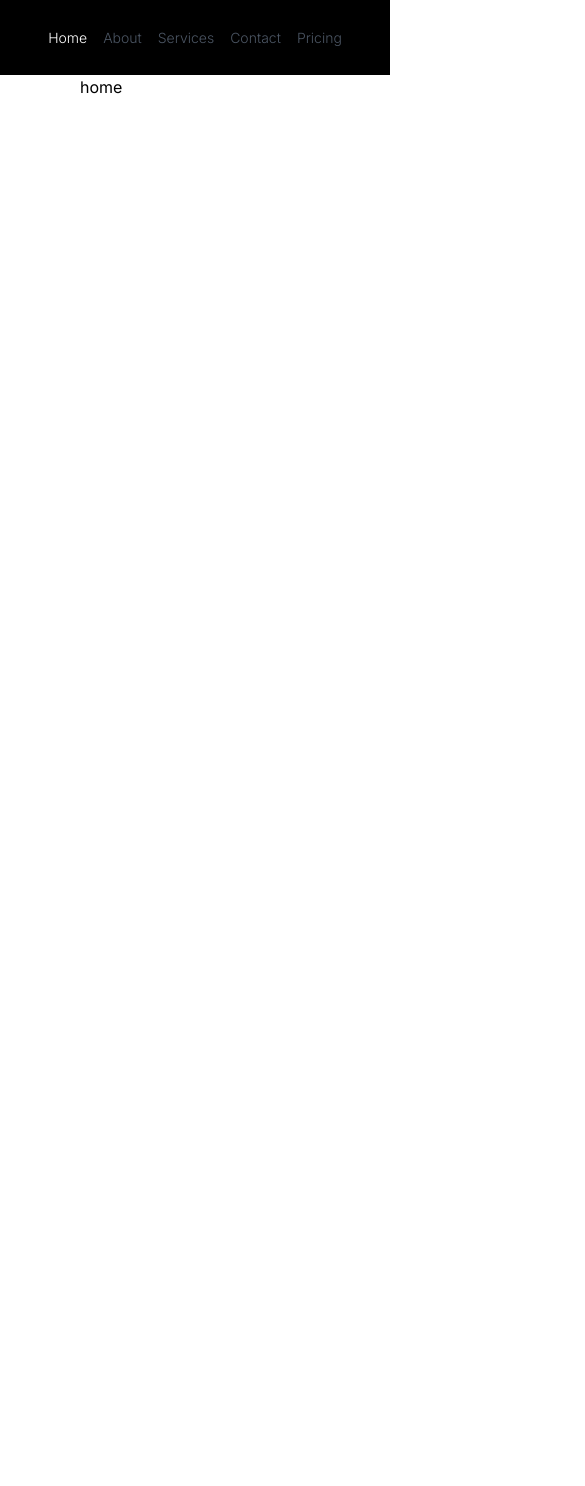
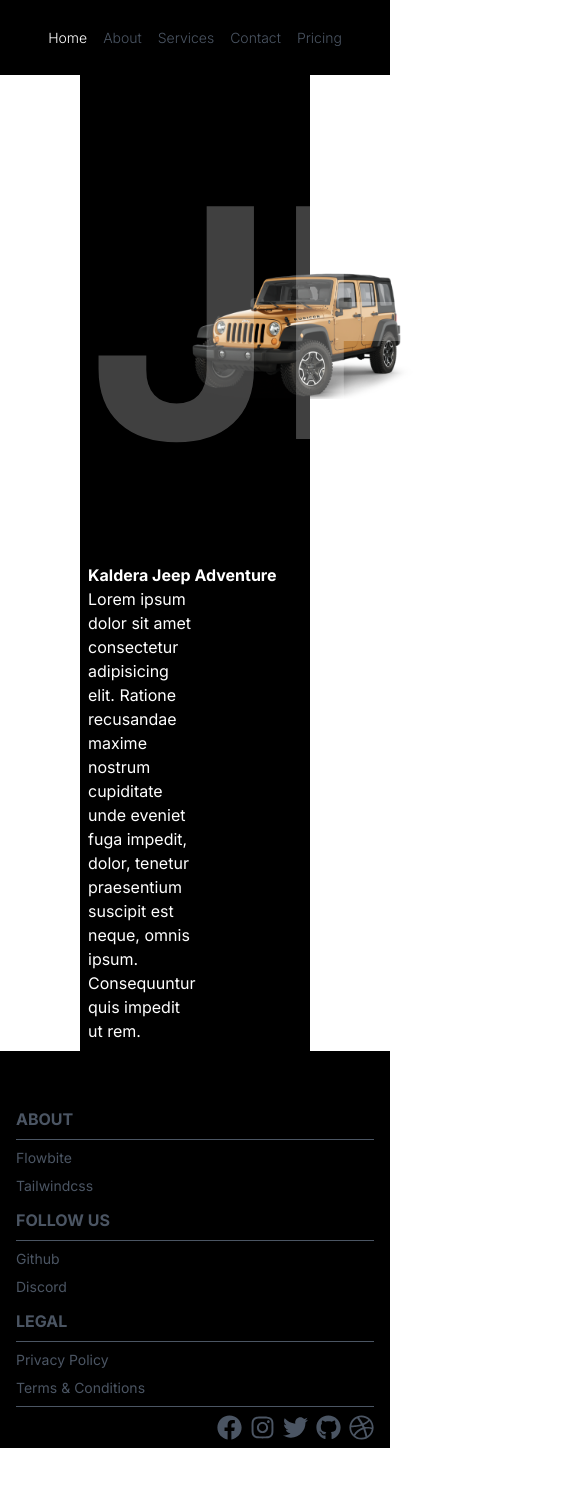
Before and after one commit to epenflow/Kaja, a Next.js app: page / in a window 390 px wide. Shown: the top 1486 px of the page, 585 px wide, since content can reach past the window. After the commit the page ends 1448 px from the top, so only its background shows below. Built offline with nearby package versions, Linux system fonts and the light colour scheme.

Commit message:
responsive footer

```diff
--- a/src/app/components/Footer.tsx
+++ b/src/app/components/Footer.tsx
@@ -7,6 +7,7 @@ import {
 	FaDribbble,
 } from 'react-icons/fa';
 import React from 'react';
+import Line from './Line';
 type TFooterList = {
 	name: string;
 	list: string[];
@@ -34,16 +35,17 @@ const socialMedia = [
 ];
 const Footer = () => {
 	return (
-		<footer className='bg-black mr-[80px] ml-[80px] text-gray-600'>
-			<div className='h-[240px] w-full box-border p-10 flex flex-col gap-2 pb-0 pt-20'>
-				<div className='flex flex-row justify-end gap-3 capitalize'>
+		<footer className='bg-black lg:mr-[80px] lg:ml-[80px] text-gray-600'>
+			<div className='lg:h-[240px] w-full lg:box-border flex flex-col gap-2 lg:pt-20 lg:pl-10 lg:pr-10 pt-14 p-4 pb-2'>
+				<div className='flex lg:flex-row lg:justify-end justify-center w-full gap-3 capitalize flex-col'>
 					{footerList.map((field, index) => (
 						<div
 							key={index}
 							className='flex gap-2 flex-col'>
-							<h1 className='font-bold pb-5 uppercase'>
+							<h1 className='font-bold lg:pb-5 uppercase'>
 								{field.name}
 							</h1>
+							<span className='bg-gray-600 block h-[1px] lg:hidden w-full' />
 							{field.list.map((list, index) => (
 								<h1
 									key={index}
@@ -54,7 +56,7 @@ const Footer = () => {
 						</div>
 					))}
 				</div>
-				<span className='bg-gray-600 block h-[2px] w-full'></span>
+				<Line />
 				<div className='flex flex-row justify-end gap-2'>
 					{socialMedia.map((list, index) => (
 						<div key={index}>{list}</div>
--- /dev/null
+++ b/src/app/components/Line.tsx
@@ -0,0 +1,7 @@
+import React from 'react';
+
+const Line = () => {
+	return <div className='bg-gray-600 block h-[1px] lg:h-[2px] w-full'></div>;
+};
+
+export default Line;
--- a/src/app/page.tsx
+++ b/src/app/page.tsx
@@ -1,3 +1,32 @@
+import Image from 'next/image';
 export default function Home() {
-	return <main className='ml-[80px] mr-[80px] h-[10000px]'>home</main>;
+	return (
+		<main className='ml-[80px] mr-[80px]'>
+			<section className='bg-black text-white relative p-2'>
+				<h1 className='uppercase text-[20rem] font-bold opacity-25 z-30 relative'>
+					jeep
+				</h1>
+				<Image
+					src='/images/jeep.png'
+					alt='jeep'
+					width={700}
+					height={300}
+					style={{
+						position: 'absolute',
+						zIndex: 0,
+						top: '20%',
+						right: '50%',
+						left: '45%',
+					}}
+				/>
+				<h5 className='capitalize font-bold'>kaldera jeep adventure</h5>
+				<p className='w-1/2'>
+					Lorem ipsum dolor sit amet consectetur adipisicing elit.
+					Ratione recusandae maxime nostrum cupiditate unde eveniet
+					fuga impedit, dolor, tenetur praesentium suscipit est neque,
+					omnis ipsum. Consequuntur quis impedit ut rem.
+				</p>
+			</section>
+		</main>
+	);
 }
```
